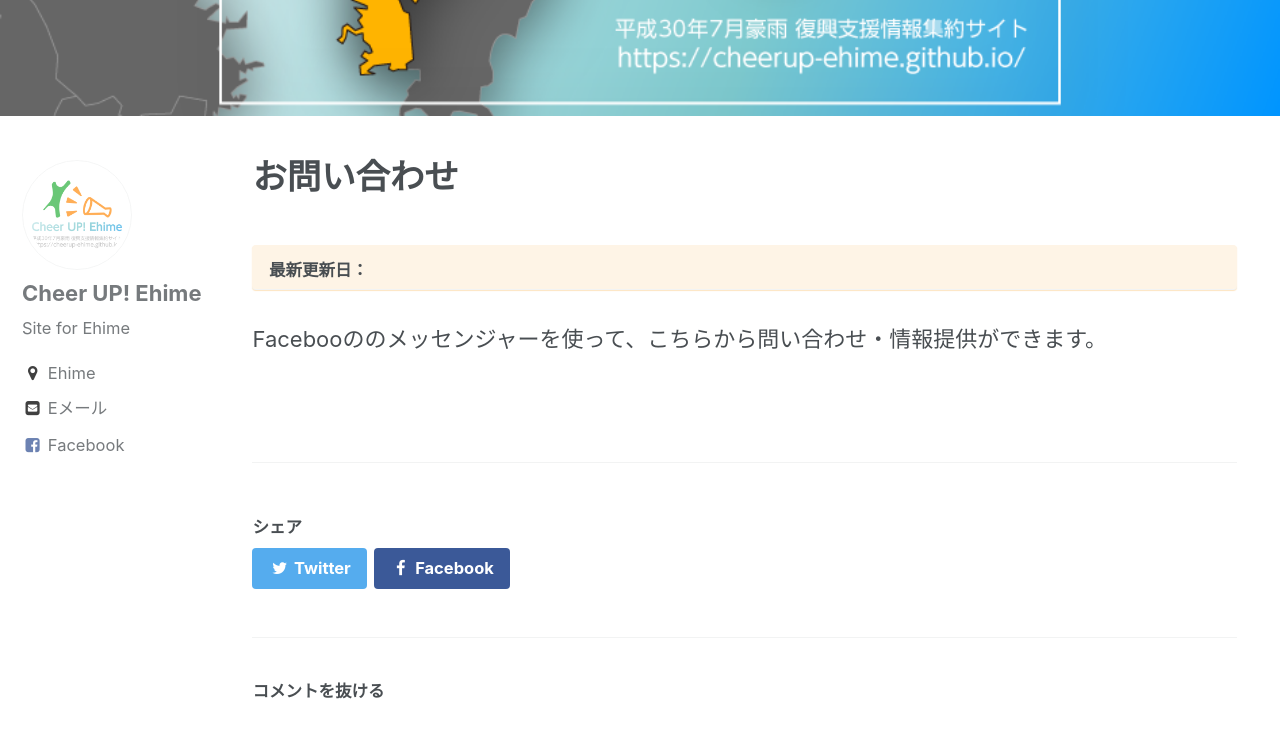
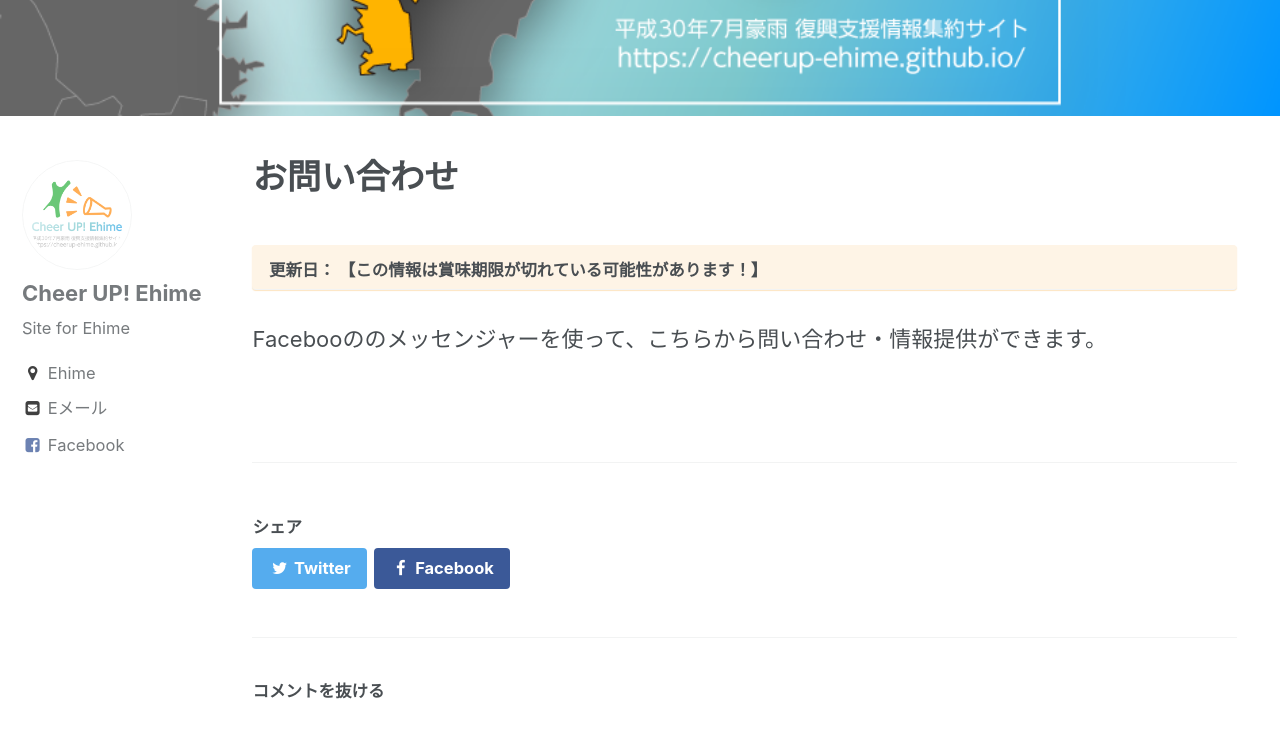
Before and after one commit to cheerup-ehime/cheerup-ehime.github.io, a Jekyll site: the page built from _pages/inquiry.md, in a window 1280 px wide and 900 px high, scrolled down 504 px. Shown: the top 738 px of the window. Built offline with Jekyll 4.4.1, drawn with Linux system fonts in a browser that asks for light colours; comment, search, counter and statistics services are not loaded.

Commit message:
賞味期限切れを明確に表記

```diff
--- a/_includes/update_date.html
+++ b/_includes/update_date.html
@@ -13,7 +13,7 @@
 {% assign today_date = "today" | date: "%Y%m%d"  %}
 {% comment %} 今日の日付と最終更新日が同じなら最新扱い。違う（＝古い）なら古い情報扱い {% endcomment %}
 {% if compare_date == today_date %}
-<h2 class="notice--info">更新日：{{ updated }}</h2>
+<h2 class="notice--info">更新日：{{ updated }} 【この情報は最新です】</h2>
 {% else %}
-<h2 class="notice--warning">最新更新日：{{ updated }}</h2>
+<h2 class="notice--warning">更新日：{{ updated }} 【この情報は賞味期限が切れている可能性があります！】</h2>
 {% endif %}
```
